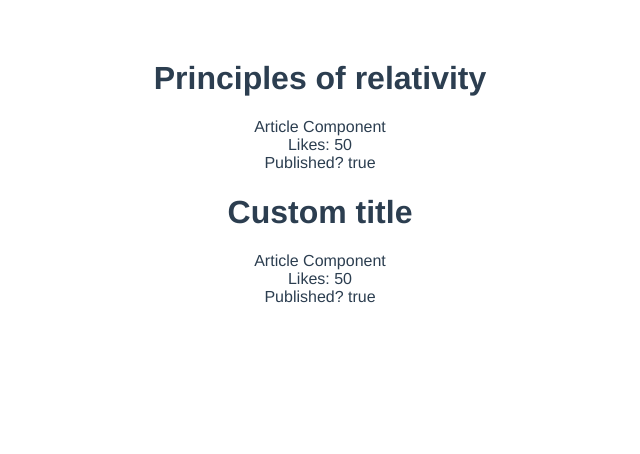
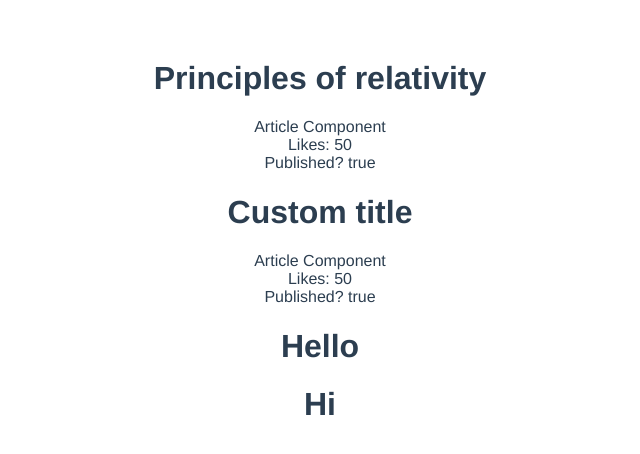
Before and after one commit to arjuaman/Vue, a Vue app in the folder cli-project/vue3-vite-proj/: page / in a window 1280 px wide. Shown: the top 454 px of the page, without its empty margins (320-960 px from the left). Built offline with nearby package versions, Linux system fonts and the light colour scheme.

Commit message:
Non-prop attributes

```diff
--- a/cli-project/vue3-vite-proj/src/App.vue
+++ b/cli-project/vue3-vite-proj/src/App.vue
@@ -1,6 +1,7 @@
 <template>
   <Article v-bind:likes=50 :type="true" />
-  <Article title="Custom title" v-bind:likes=50 :type="true" />
+  <Article id="my-article" title="Custom title" v-bind:likes=50 :type="true" />
+  <greet id="my-greet"/>
 </template>
 
 <script>
--- a/cli-project/vue3-vite-proj/src/components/Article.vue
+++ b/cli-project/vue3-vite-proj/src/components/Article.vue
@@ -1,8 +1,10 @@
 <template>
-  <h1>{{ title }}</h1>
-  <div>Article Component</div>
-  <div>Likes: {{likes}}</div>
-  <div>Published? {{type}}</div>
+  <div>
+    <h1>{{ title }}</h1>
+    <div v-bind="$attrs">Article Component</div>
+    <div>Likes: {{likes}}</div>
+    <div>Published? {{type}}</div>
+  </div>
 </template>
 
 <script>
@@ -17,6 +19,7 @@ export default {
     likes: Number,
     type: Boolean
   },
+  inheritAttrs: false
 };
 </script>
 
--- a/cli-project/vue3-vite-proj/src/components/Greet.vue
+++ b/cli-project/vue3-vite-proj/src/components/Greet.vue
@@ -1,5 +1,9 @@
 <template>
-  <div>hello {{name}} {{title}}</div>
+  <div>
+    <h1>Hello</h1>
+    <h1>Hi</h1>
+  </div>
+
 </template>
 
 <script>
```
